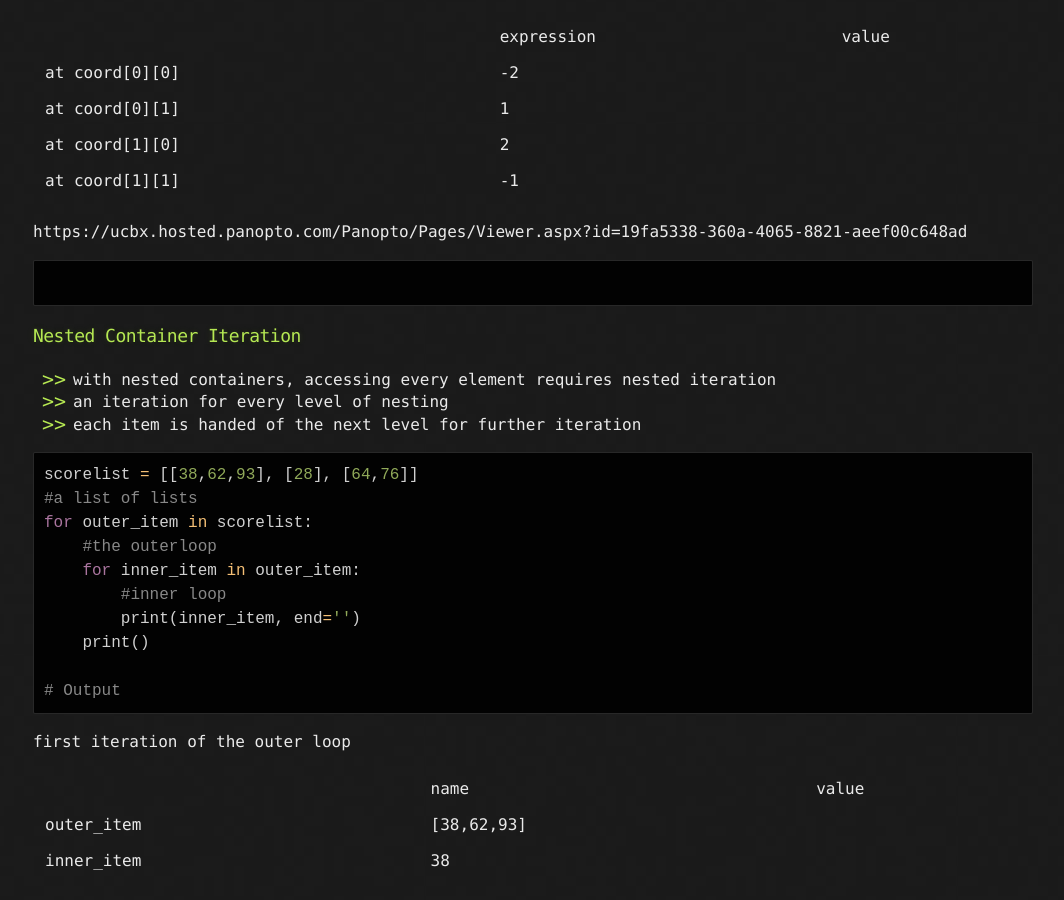
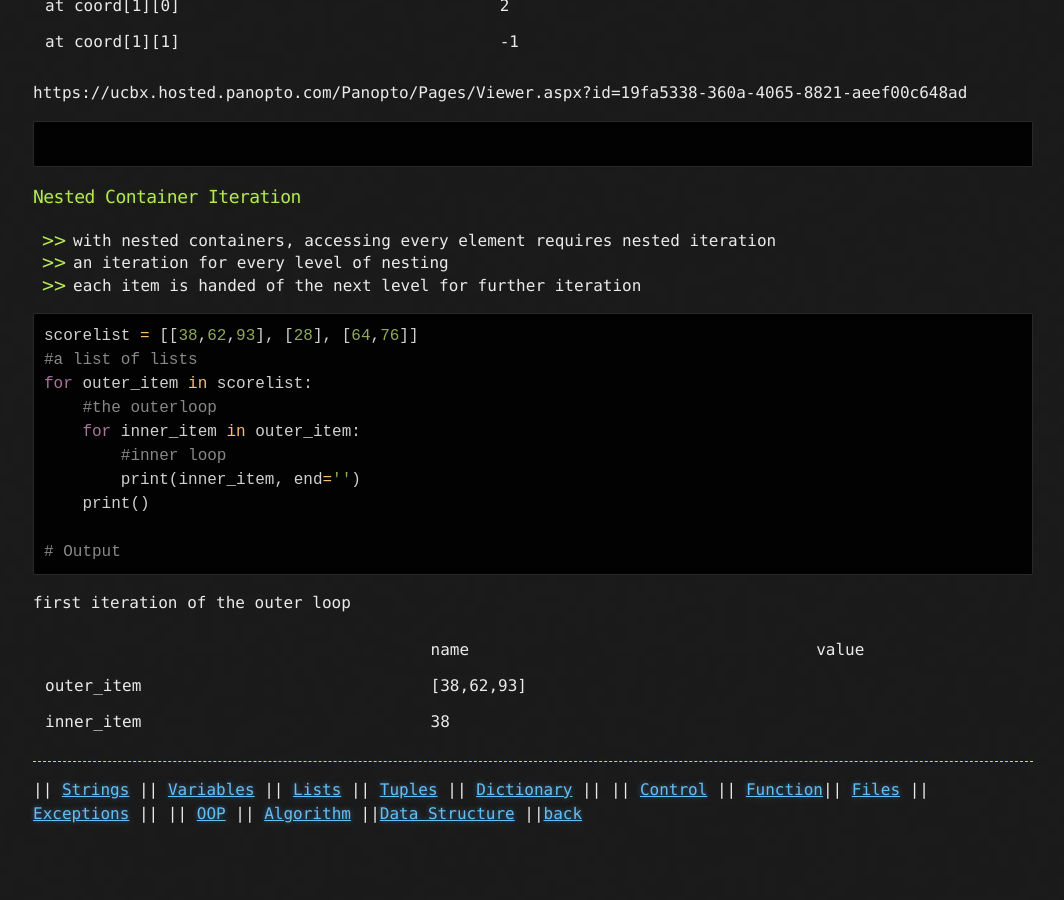
Before and after one commit to sciustechnologia/sciustechnologia.github.io, a Jekyll site: the page built from python/04_set_dict/06_nestedContainers.md, in a window 1280 px wide and 900 px high, scrolled down 2005 px. Shown: the whole window, without its empty margins (107-1171 px from the left). Built offline with Jekyll 4.4.1, drawn with Linux system fonts in a browser that asks for light colours; after the commit the page ends 2851 px from its top, so only the background shows below that; some of the changed text lies outside the part shown.

Commit message:
Update 06_nestedContainers.md

```diff
--- a/python/04_set_dict/06_nestedContainers.md
+++ b/python/04_set_dict/06_nestedContainers.md
@@ -124,3 +119,8 @@ first iteration of the outer loop
 || name | value |
 | outer_item  | [38,62,93]
  inner_item | 38
+
+ ---
+|| [Strings](./strings.html) || [Variables](./variables.html) || [Lists](./lists.html) || [Tuples](./tuples.html) || [Dictionary](./dictionary.html) ||
+|| [Control](./control.html) || [Function](./function.html)|| [Files](./files.html) || [Exceptions](./exceptions.html) ||
+|| [OOP](./oop.html) || [Algorithm](./algorithm.html) ||[Data Structure](./datastructure.html) ||[back](./index.html)
```
Also changed, not shown: other parts of python/04_set_dict/06_nestedContainers.md (+1 -6 lines).
